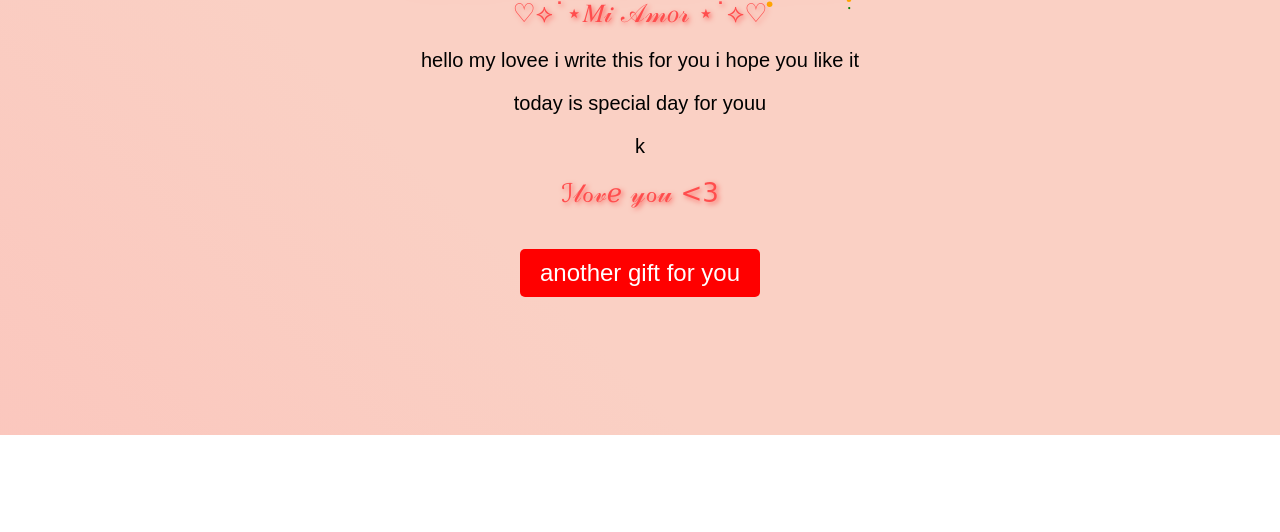
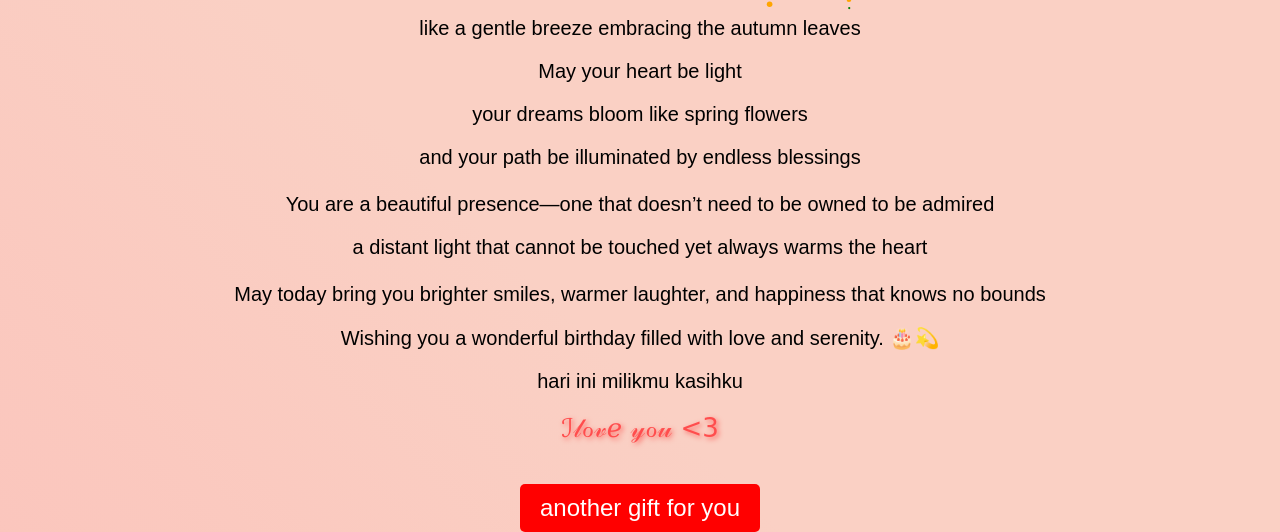
Before and after one commit to para-mi-reina/special-gift-for-you, a plain HTML site: page message.html in a window 1280 px wide. Shown: the part 365-897 px from the top of the page. Before the commit the page ends 800 px from the top, so only its background shows below. Drawn offline with Linux system fonts and the light colour scheme.

Commit message:
Update message.html

```diff
--- a/message.html
+++ b/message.html
@@ -8,26 +8,29 @@
 </head>
 <body>
     <canvas id="fireworks"></canvas>
-
     <div class="message-container">
         <h1 class="message-title">HAPPY BIRTHDAY</h1>
         <p class="message-text"><span class="romantic-text">♡⟡˙⋆𝑀𝒾 𝒜𝓂𝑜𝓇 ⋆˙⟡♡</span></p>
-        <p class="message-text">hello my lovee i write this for you
+        <p class="message-text">hello Lauraa i write this for you
             i hope you like it
         </p>
-        <p class="message-text">today is special day for youu</p>
-        <p class="message-text"></p>
-        <p class="message-text"></p>
-        <p class="message-text">k</p>
-        <p class="message-text"></p>
-        <p class="message-text"></p>
-        <p class="message-text"></p>
-        <p class="message-text"></p>
-        <p class="message-text"></p>
-        <p class="message-text"></p>
-        <p class="message-text"></p>
+        <p class="message-text">on this special day, may joy dance around you </p>
+        <p class="message-text">like a gentle breeze embracing the autumn leaves</p>
+        <p class="message-text">May your heart be light</p>
+        <p class="message-text">your dreams bloom like spring flowers</p>
+        <p class="message-text">and your path be illuminated by endless blessings</p>
+        <p></p>
+        <p class="message-text">You are a beautiful presence—one that doesn’t need to be owned to be admired</p>
+        <p class="message-text">a distant light that cannot be touched yet always warms the heart</p>
+        <p></p>
+        <p class="message-text">May today bring you brighter smiles, warmer laughter, and happiness that knows no bounds</p>
+        <p class="message-text">Wishing you a wonderful birthday filled with love and serenity. 🎂💫</p>
+        <p class="message-text">hari ini milikmu kasihku</p>
         <p class="message-text"><span class="romantic-text">ℐ𝓁ℴ𝓋ℯ 𝓎ℴ𝓊 <3</span></p>
         <a href="heart.html" class="btn">another gift for you</a>
+        <p></p>
+        <p></p>
+        <p></p>
     </div>
 
     <script src="fireworks.js"></script>
```
